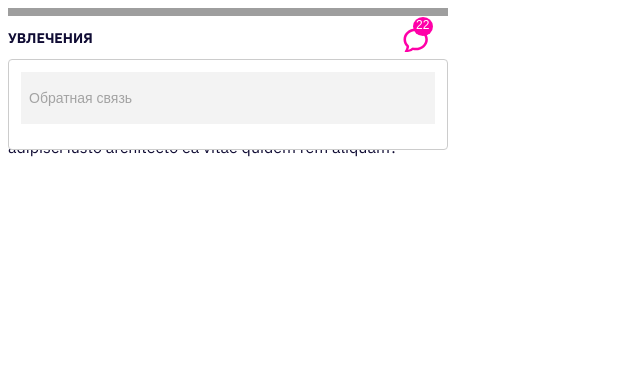
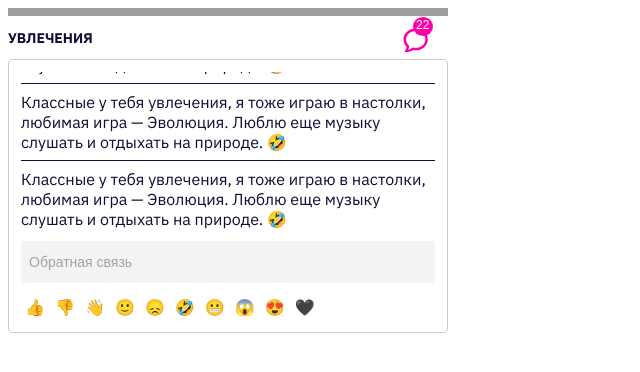
Before and after one commit to marussia1996/Vizitki, a React (Create React App) app: page /vadim in a window 1280 px wide. Both pictures are taken after a click on the button "22". Shown: the top 372 px of the page, without its empty margins (0-640 px from the left). Built offline with nearby package versions, Linux system fonts and the light colour scheme; grey boxes are pictures that could not be loaded.

Commit message:
добавить модальное окно

```diff
--- a/src/components/Feedback/Feedback.scss
+++ b/src/components/Feedback/Feedback.scss
@@ -20,6 +20,14 @@
 .smilesCnt {
   width: 406px;
   max-height: 52px;
+  display: flex;
+  gap: 2px;
+}
+
+.smile {
+  font-size: 16px;
+  line-height: 16px;
+  padding: 4px;
 }
 
 .input {
@@ -38,3 +46,35 @@
 .input::placeholder {
   color: $text-light;
 }
+
+.feedbackTape {
+  width: 100%;
+  display: flex;
+  flex-direction: column-reverse;
+  gap: 8px;
+  overflow-y: overlay;
+}
+
+.feedbackTape::-webkit-scrollbar {
+  width: 4px;
+}
+
+.feedbackTape::-webkit-scrollbar-thumb {
+  background-color: $placeholder;
+  border-radius: 7px;
+}
+
+.message {
+  padding-top: 8px;
+  border-top: 1px solid $text-dark;
+}
+
+.message:last-of-type  {
+  padding: 0;
+  border: none;
+}
+
+.messageText {
+  margin: 0;
+  @include text(16px, 20px, 400)
+}
--- a/src/components/Feedback/Feedback.tsx
+++ b/src/components/Feedback/Feedback.tsx
@@ -1,10 +1,31 @@
 import './Feedback.scss';
+import { messages } from './data';
 
 export default function Feedback() {
   return (
     <div className='modal'>
-      <div className='smilesCnt'></div>
+      <div className='smilesCnt'>
+        <span className='smile'>&#128077;</span>
+        <span className='smile'>&#128078;</span>
+        <span className='smile'>&#128075;</span>
+        <span className='smile'>&#128578;</span>
+        <span className='smile'>&#128542;</span>
+        <span className='smile'>&#129315;</span>
+        <span className='smile'>&#128556;</span>
+        <span className='smile'>&#128561;</span>
+        <span className='smile'>&#128525;</span>
+        <span className='smile'>&#128420;</span>
+      </div>
       <input type='text' placeholder='Обратная связь' className='input'></input>
+      <div className='feedbackTape'>
+        {messages.map(item => {
+          return(
+            <div className='message'>
+              <p className='messageText'>{item}</p>
+            </div>
+          )
+        })}
+      </div>
     </div>
   )
 }
--- /dev/null
+++ b/src/components/Feedback/data.ts
@@ -0,0 +1,5 @@
+export const messages = [
+  'Классные у тебя увлечения, я тоже играю в настолки, любимая игра — Эволюция. Люблю еще музыку слушать и отдыхать на природе. 🤣',
+  'Классные у тебя увлечения, я тоже играю в настолки, любимая игра — Эволюция. Люблю еще музыку слушать и отдыхать на природе. 🤣',
+  'Классные у тебя увлечения, я тоже играю в настолки, любимая игра — Эволюция. Люблю еще музыку слушать и отдыхать на природе. 🤣'
+];
```
